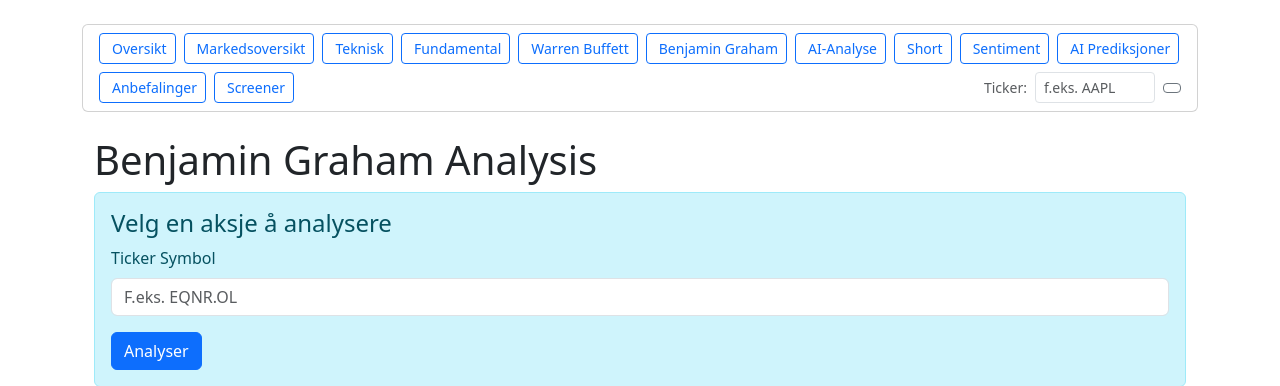
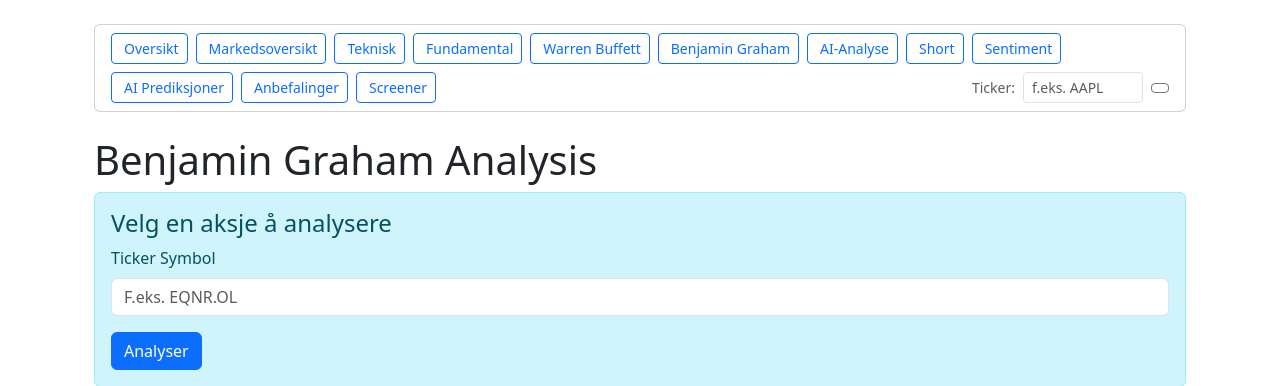
Before and after one commit to GmailHelene/aksjeny2-new, a Python web app: template app/templates/analysis/benjamin_graham.html in a window 1280 px wide. Shown: the part 56-442 px from the top of the page. Run offline with Jinja, Linux system fonts and the light colour scheme; the template is opened without the code that fills it, so the values that code supplies are empty.

Commit message:
fix: lik bredde på alle /analysis-sider + /investor knapp lesbar
Bredde-fiks: flyttet {% include 'analysis/_menu.html' %} INN i
.container på fundamental, benjamin_graham, recommendations,
screener og sentiment. Tidligere lå menyen utenfor containeren
og spente full sidebredde — som gjorde at hele siden så bredere
ut enn /analysis/market-overview m.fl.

/investor 'Utforsk muligheter'-knapp: la til text-primary +
fw-semibold. Tidligere var btn-light + arvet text-white fra
section → hvit-på-hvit. Nå blå tekst på hvit bakgrunn.

Co-Authored-By: Claude Opus 4.7 (1M context) <noreply@anthropic.com>

```diff
--- a/app/templates/analysis/benjamin_graham.html
+++ b/app/templates/analysis/benjamin_graham.html
@@ -3,8 +3,8 @@
 {% block title %}Benjamin Graham Analyse{% endblock %}
 
 {% block content %}
-{% include 'analysis/_menu.html' %}
-<div class="container">
+<div class="container mt-4">
+    {% include 'analysis/_menu.html' %}
 
     <h1>Benjamin Graham Analysis</h1>
 
--- a/app/templates/analysis/fundamental.html
+++ b/app/templates/analysis/fundamental.html
@@ -1,8 +1,8 @@
 {% extends 'base.html' %}
 {% block title %}Fundamental analyse - {{ ticker }}{% endblock %}
 {% block content %}
-{% include 'analysis/_menu.html' %}
-<div class="container">
+<div class="container mt-4">
+    {% include 'analysis/_menu.html' %}
     <div class="d-flex justify-content-between align-items-center mb-3">
         <h1>Fundamental analyse</h1>
         <form method="get" action="{{ url_for('analysis.fundamental') }}" class="d-flex" role="search">
--- a/app/templates/analysis/recommendations.html
+++ b/app/templates/analysis/recommendations.html
@@ -3,8 +3,8 @@
 {% block title %}AI Anbefalinger - Aksjeradar{% endblock %}
 
 {% block content %}
-{% include 'analysis/_menu.html' %}
 <div class="container py-4">
+    {% include 'analysis/_menu.html' %}
     <div class="row">
         <div class="col-lg-12">
             <!-- Featured Recommendations -->
--- a/app/templates/analysis/screener.html
+++ b/app/templates/analysis/screener.html
@@ -3,9 +3,8 @@
 {% block title %}Avansert Aksje Screener | Aksjeradar{% endblock %}
 
 {% block content %}
-{% include 'analysis/_menu.html' %}
-
 <div class="container py-4">
+    {% include 'analysis/_menu.html' %}
     <div class="row">
         <div class="col-12">
             <div class="d-flex justify-content-between align-items-center mb-4">
--- a/app/templates/analysis/sentiment.html
+++ b/app/templates/analysis/sentiment.html
@@ -3,8 +3,8 @@
 {% block title %}Markedsstemning - Aksjeradar{% endblock %}
 
 {% block content %}
-{% include 'analysis/_menu.html' %}
-<div class="container">
+<div class="container mt-4">
+    {% include 'analysis/_menu.html' %}
     <div class="row">
         <div class="col-12">
             <div class="d-flex justify-content-between align-items-center mb-4">
--- a/app/templates/investor/index.html
+++ b/app/templates/investor/index.html
@@ -364,7 +364,7 @@
             Aksjeradar er posisjonert for betydelig vekst i det norske fintech-markedet.
             Bli med på reisen mot å demokratisere aksjeanalyse i Norge.
         </p>
-        <a href="/contact" class="btn btn-light btn-lg">
+        <a href="/contact" class="btn btn-light btn-lg text-primary fw-semibold">
             <i class="bi bi-rocket me-2"></i>Utforsk muligheter
         </a>
     </div>
```
